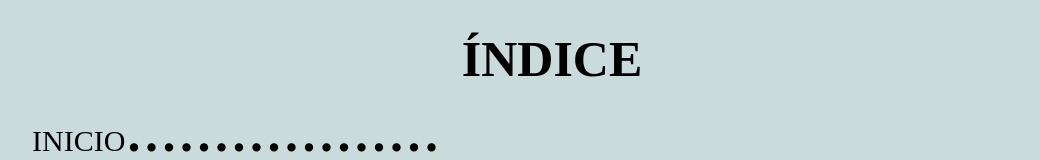
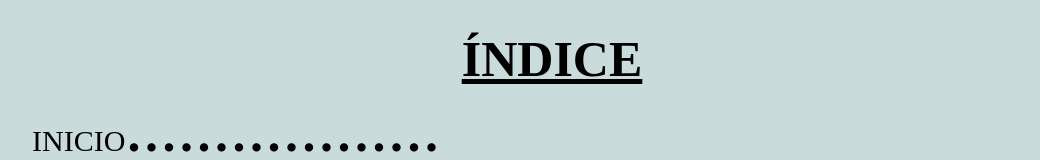
Before and after one commit to AndersonMayrink/miSite, a plain HTML site: page el_gran_evangelio_de_Juan/index.html in a window 1280 px wide. In both pictures the pointer is over the link "ÍNDICE". Shown: the top 160 px of the page, without its empty margins (168-1208 px from the left). Drawn offline with Linux system fonts and the light colour scheme; a web font is replaced by a local one.

Commit message:
he puesto efecto :hover en el indice

```diff
--- a/el_gran_evangelio_de_Juan/assets/css/estilos.css
+++ b/el_gran_evangelio_de_Juan/assets/css/estilos.css
@@ -32,6 +32,9 @@ body {
     text-decoration: none;
     font-size: 30px;
     color: #000;
+}
+.contenedor_indice a:hover{
+    text-decoration: underline;
 }
 
 .inicio,
```
